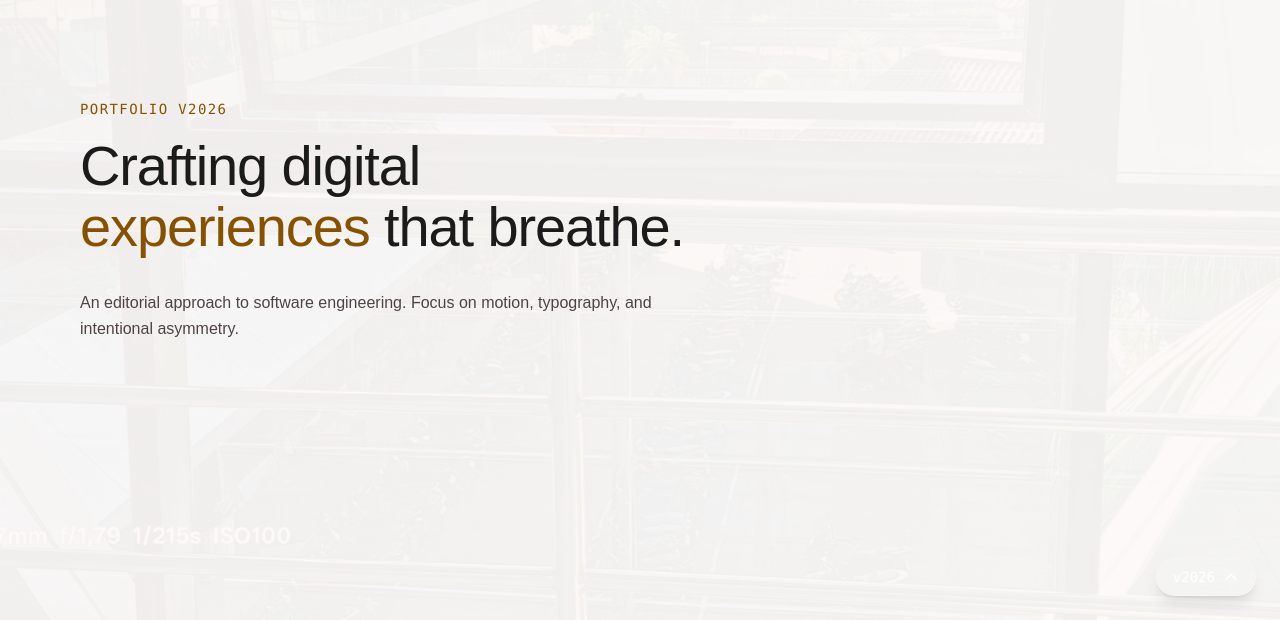
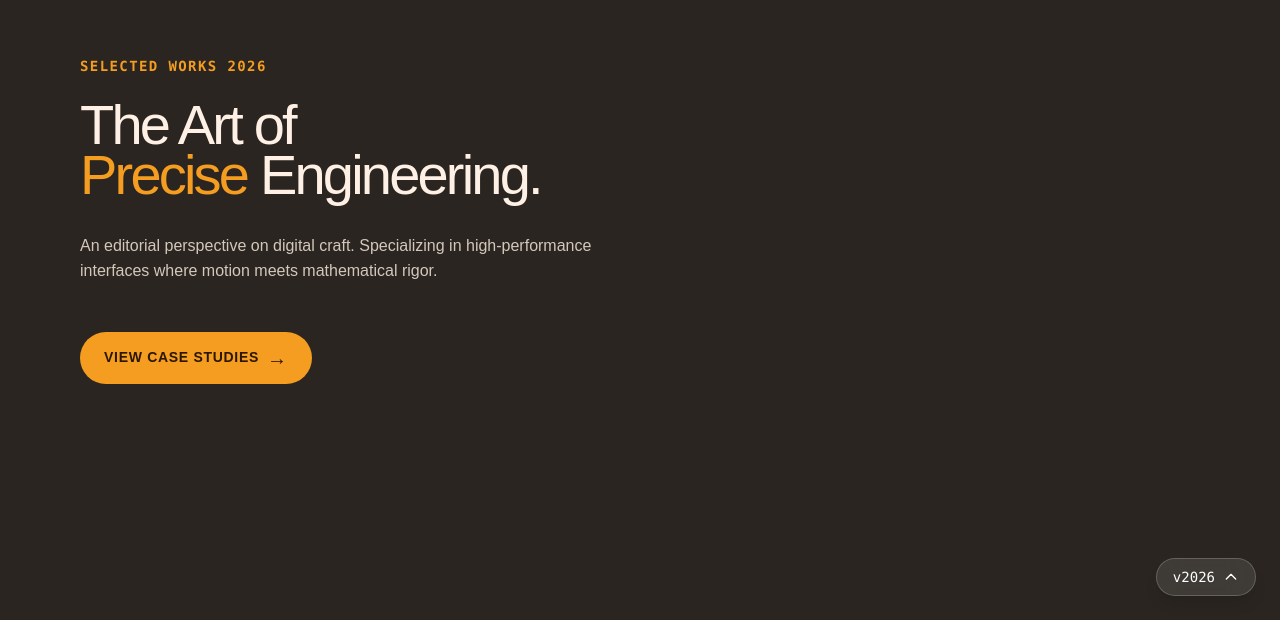
Before and after one commit to akbrdhia/AkbarD_Porto, a React (Vite) app: page /2026 in a window 1280 px wide. Shown: the part 180-800 px from the top of the page. Built offline with nearby package versions, Linux system fonts and the light colour scheme.

Commit message:
style: update Portfolio 2026 theme based on Reality Analysis

```diff
--- a/src/2026/features/hero/Hero.jsx
+++ b/src/2026/features/hero/Hero.jsx
@@ -3,24 +3,31 @@ import { motion } from 'framer-motion';
 
 const Hero = () => {
   return (
-    <section className="min-h-screen flex flex-col justify-center px-6 md:px-20 py-32 overflow-hidden">
+    <section className="min-h-screen flex flex-col justify-center px-6 md:px-20 py-32 overflow-hidden bg-p26-surface text-p26-on-surface">
       <motion.div
         initial={{ opacity: 0, y: 20 }}
         animate={{ opacity: 1, y: 0 }}
         transition={{ duration: 0.6, ease: [0.2, 0.0, 0, 1.0] }}
         className="max-w-4xl"
       >
-        <span className="text-p26-primary font-mono text-sm tracking-widest uppercase mb-4 block">
-          Portfolio v2026
+        <span className="text-p26-primary-container font-mono text-sm tracking-widest uppercase mb-6 block font-semibold">
+          Selected Works 2026
         </span>
-        <h1 className="p26-display-lg mb-8">
-          Crafting digital <br />
-          <span className="text-p26-primary">experiences</span> that breathe.
+        <h1 className="p26-display-lg mb-8 leading-[0.9]">
+          The Art of <br />
+          <span className="text-p26-primary-container">Precise</span> Engineering.
         </h1>
-        <p className="p26-body-lg text-p26-on-surface-variant max-w-xl">
-          An editorial approach to software engineering. Focus on motion,
-          typography, and intentional asymmetry.
+        <p className="p26-body-lg text-p26-on-surface/80 max-w-xl mb-12">
+          An editorial perspective on digital craft. Specializing in high-performance
+          interfaces where motion meets mathematical rigor.
         </p>
+
+        <motion.button
+          whileHover={{ x: 5 }}
+          className="p26-pill-cta"
+        >
+          View Case Studies <span className="text-xl">→</span>
+        </motion.button>
       </motion.div>
     </section>
   );
--- a/src/2026/theme/theme.css
+++ b/src/2026/theme/theme.css
@@ -8,7 +8,7 @@
   --color-p26-on-primary-container: #2B1700;
 
   /* Neutral / Surface */
-  --color-p26-surface: #FCF9F8;
+  --color-p26-surface: #2A2520;
   --color-p26-surface-bright: #FFF8F5;
   --color-p26-surface-container-low: #F6F3F2;
   --color-p26-surface-container: #F0EDEC;
@@ -16,9 +16,14 @@
   --color-p26-surface-container-highest: #E4E1E0;
 
   /* On-Surface (Text) */
-  --color-p26-on-surface: #1C1B1B;
+  --color-p26-on-surface: #FEF0E4;
   --color-p26-on-surface-variant: #4D4443;
   --color-p26-outline: #7F7373;
+
+  /* New Backgrounds from Reality Analysis */
+  --color-p26-bg-deep: #242120;
+  --color-p26-bg-amber: #F5A623;
+  --color-p26-bg-cream: #FEF0E4;
 
   /* Motion Timing (Section 9) */
   --duration-p26-instant: 80ms;
--- a/src/2026/theme/typography.css
+++ b/src/2026/theme/typography.css
@@ -1,9 +1,10 @@
 @layer base {
   .p26-display-lg {
     font-size: clamp(2rem, 5vw + 0.5rem, 3.5rem);
-    letter-spacing: -0.02em;
+    letter-spacing: -0.05em;
     line-height: 1.1;
-    font-family: var(--font-display);
+    font-family: 'Archivo Narrow', sans-serif;
+    font-stretch: condensed;
   }
   .p26-body-lg {
     font-size: 1rem;
@@ -11,3 +12,25 @@
     font-family: var(--font-body);
   }
 }
+
+@layer components {
+  .p26-pill-cta {
+    display: inline-flex;
+    align-items: center;
+    gap: 0.5rem;
+    padding: 0.75rem 1.5rem;
+    border-radius: 9999px;
+    background-color: var(--color-p26-primary-container);
+    color: var(--color-p26-on-primary-container);
+    font-weight: 600;
+    transition: all var(--duration-p26-base) var(--ease-p26-standard);
+    text-transform: uppercase;
+    letter-spacing: 0.05em;
+    font-size: 0.875rem;
+  }
+
+  .p26-pill-cta:hover {
+    filter: brightness(1.1);
+    gap: 0.75rem;
+  }
+}
```
